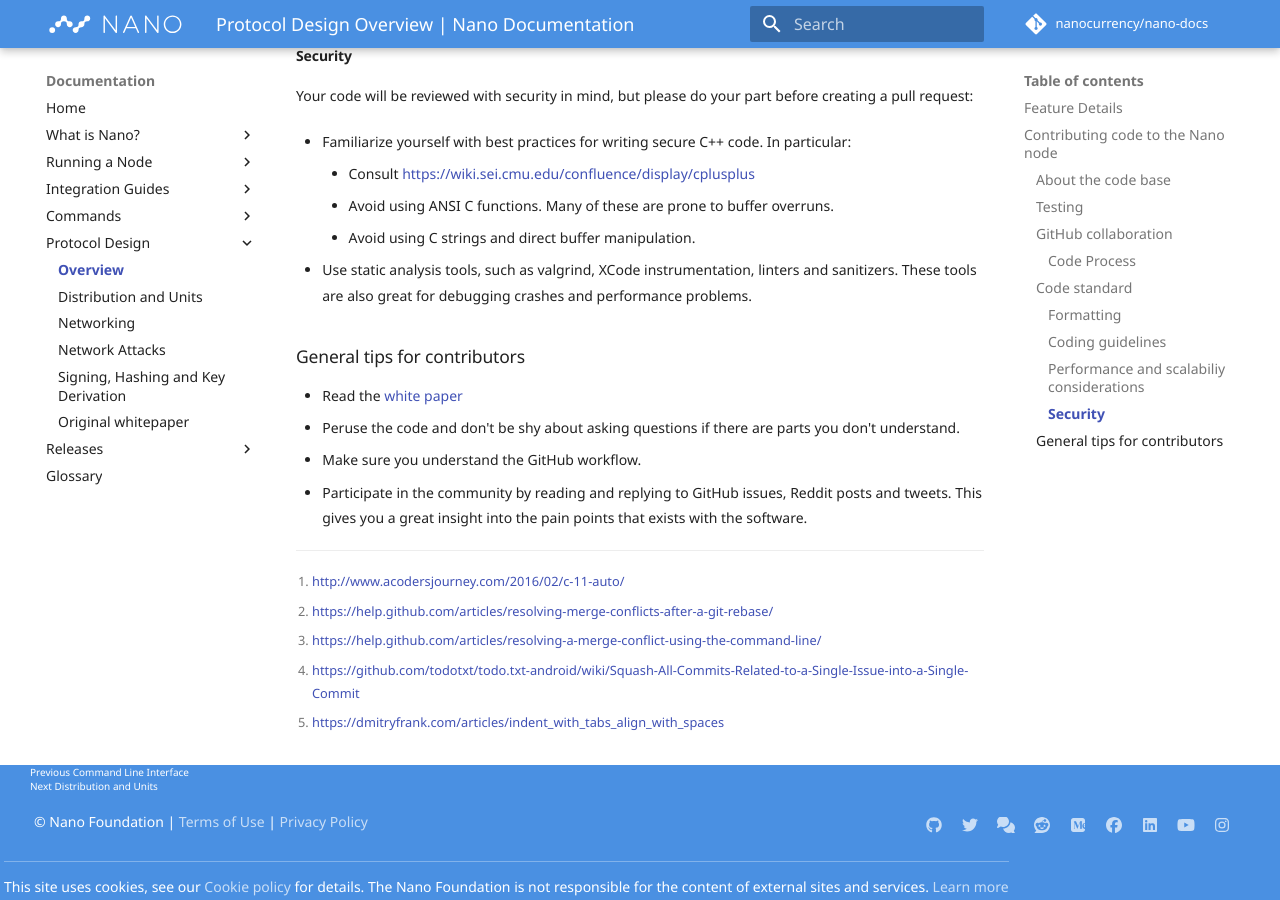
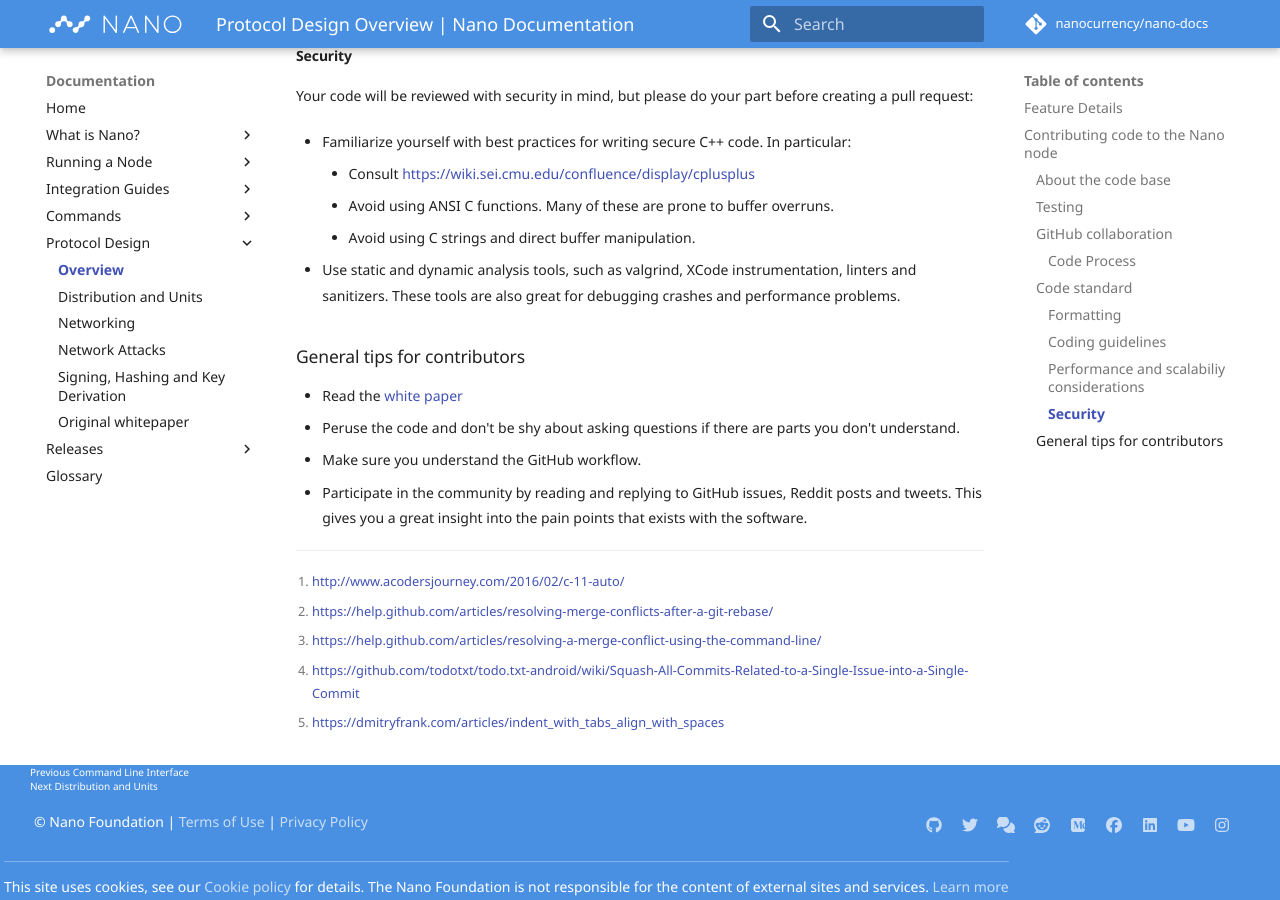
Before and after one commit to nanocurrency/nano-docs, an MkDocs documentation site: the page built from docs/protocol-design/overview.md, in a window 1280 px wide and 900 px high, scrolled down 5114 px. Built offline with MkDocs 1.6.1 and Material for MkDocs 9.7.7, drawn with Linux system fonts in a browser that asks for light colours; comment, search, counter and statistics services are not loaded.

Commit message:
Clarify valgrind and sanitizers as dynamic analysis tools (#317)
Valgrind is a generic framework for creating dynamic analysis tools
such as checkers and profilers. And, the sanitizer suite shipped with
LLVM and GCC provides compilation-based dynamic analysis tools. Both
are not static analysis tools.

```diff
--- a/docs/protocol-design/overview.md
+++ b/docs/protocol-design/overview.md
@@ -172,7 +172,7 @@
     * Avoid using ANSI C functions. Many of these are prone to buffer overruns.
     * Avoid using C strings and direct buffer manipulation.
 
-* Use static analysis tools, such as valgrind, XCode instrumentation, linters and sanitizers. These tools are also great for debugging crashes and performance problems.
+* Use static and dynamic analysis tools, such as valgrind, XCode instrumentation, linters and sanitizers. These tools are also great for debugging crashes and performance problems.
 
 ### General tips for contributors
 
```
